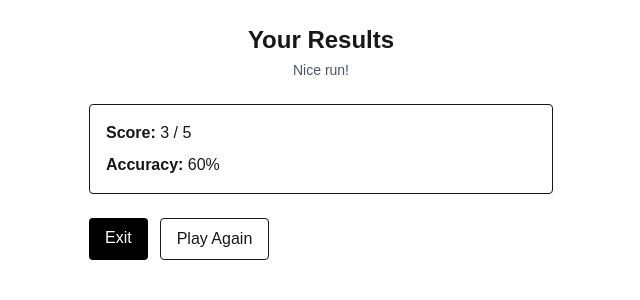
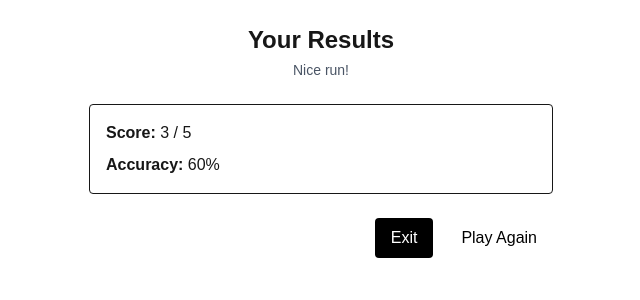
Before and after one commit to Soo-Mash/beatles-quiz, a Next.js app: page /results in a window 1280 px wide. Shown: the top 300 px of the page, without its empty margins (319-959 px from the left). Built offline with nearby package versions, Linux system fonts and the light colour scheme.

Commit message:
make result primary button same as quiz button

```diff
--- a/src/app/results/page.tsx
+++ b/src/app/results/page.tsx
@@ -17,11 +17,14 @@ const ResultsPage = () => {
         </p>
       </div>
 
-      <div className="flex gap-3">
+      <div className="flex items-center justify-end gap-3">
         <Link href="/" className="rounded bg-black px-4 py-2 text-white">
           Exit
         </Link>
-        <Link href="/quiz" className="rounded border px-4 py-2">
+        <Link
+          href="/quiz"
+          className="rounded bg-white px-4 py-2 font-medium text-black cursor-pointer hover:bg-gray-300 "
+        >
           Play Again
         </Link>
       </div>
```
